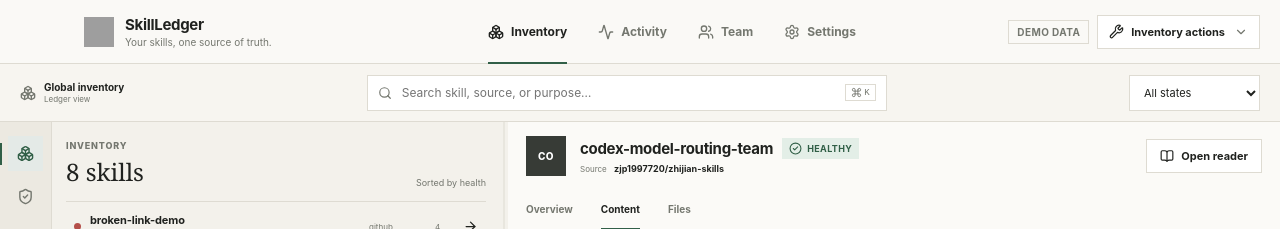
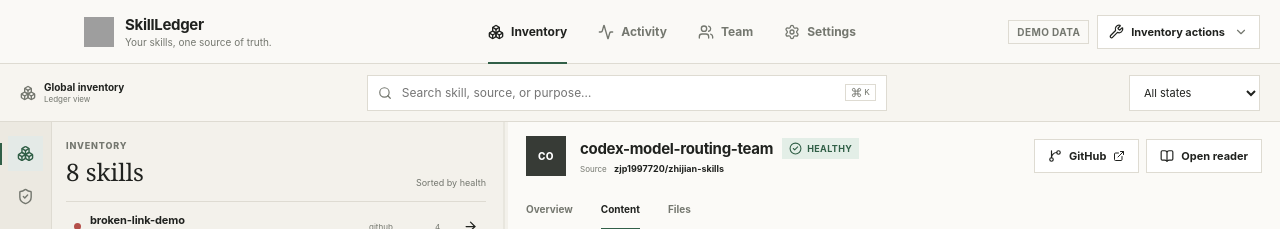
Before and after one commit to terrytan95/skillledger, a React (Vite) app: page / in a window 1280 px wide. Shown: the top 229 px of the page. Built offline with nearby package versions, Linux system fonts and the light colour scheme; grey boxes are pictures that could not be loaded.

Commit message:
feat(ui): open skill source on GitHub

```diff
--- a/electron/ipc-contract.ts
+++ b/electron/ipc-contract.ts
@@ -22,6 +22,7 @@
   previewExternalSkill: 'skillledger:external:preview',
   installExternalSkill: 'skillledger:external:install',
   deleteSkill: 'skillledger:skill:delete',
+  openSkillSource: 'skillledger:skill:open-source',
   checkSourceUpdates: 'skillledger:source:check-updates',
   exportInventory: 'skillledger:inventory:export',
   reconcilePreview: 'skillledger:reconcile:preview',
@@ -52,6 +53,7 @@
   previewExternalSkill: { args: [url: string]; result: ExternalSkillPreview }
   installExternalSkill: { args: [planId: string]; result: ApplyResult }
   deleteSkill: { args: [skillId: string]; result: ApplyResult }
+  openSkillSource: { args: [skillId: string]; result: void }
   checkSourceUpdates: { args: []; result: SourceUpdateSnapshot }
   exportInventory: { args: []; result: InventoryExportResult }
   reconcilePreview: { args: [request?: ReconcileRequest]; result: ReconciliationPreview }
@@ -88,6 +90,7 @@
   previewExternalSkill: IpcMethod<'previewExternalSkill'>
   installExternalSkill: IpcMethod<'installExternalSkill'>
   deleteSkill: IpcMethod<'deleteSkill'>
+  openSkillSource: IpcMethod<'openSkillSource'>
   checkSourceUpdates: IpcMethod<'checkSourceUpdates'>
   exportInventory: IpcMethod<'exportInventory'>
   getAppVersion: IpcMethod<'appVersion'>
--- a/electron/main.ts
+++ b/electron/main.ts
@@ -150,6 +150,12 @@
   handleIpc('previewExternalSkill', (value) => reconciler.previewExternalSkill(parseExternalSkillUrl(value)))
   handleIpc('installExternalSkill', (value) => reconciler.apply(parseOpaqueId(value)))
   handleIpc('deleteSkill', (value) => reconciler.deleteSkill(parseSkillId(value)))
+  handleIpc('openSkillSource', async (value) => {
+    const skillId = parseSkillId(value)
+    const skill = (await reconciler.scan()).skills.find((entry) => entry.id === skillId)
+    if (!skill?.sourcePin || !skill.sourceUrl) throw new Error('Skill has no pinned GitHub source')
+    await shell.openExternal(skill.sourceUrl)
+  })
   handleIpc('checkSourceUpdates', async () => {
     const snapshot = await reconciler.scan()
     const pins = Object.fromEntries(
--- a/electron/preload.ts
+++ b/electron/preload.ts
@@ -23,6 +23,7 @@
   previewExternalSkill: (url) => invoke('previewExternalSkill', url),
   installExternalSkill: (planId) => invoke('installExternalSkill', planId),
   deleteSkill: (skillId) => invoke('deleteSkill', skillId),
+  openSkillSource: (skillId) => invoke('openSkillSource', skillId),
   checkSourceUpdates: () => invoke('checkSourceUpdates'),
   exportInventory: () => invoke('exportInventory'),
   getAppVersion: () => invoke('appVersion'),
--- a/src/InventoryWorkspace.tsx
+++ b/src/InventoryWorkspace.tsx
@@ -24,6 +24,7 @@
   Code2,
   Command,
   Eye,
+  ExternalLink,
   FileText,
   Folder,
   FolderOpen,
@@ -1048,6 +1049,16 @@
                 <span>{copy.source} <strong>{selected.source ?? copy.localOnly}</strong></span>
               </div>
               <div className="workbench-actions">
+                {selected.sourcePin && (
+                  <button
+                    className="secondary-button"
+                    onClick={() => void window.skillLedger?.openSkillSource(selected.id)}
+                    aria-label={copy.viewOnGitHub}
+                    title={copy.viewOnGitHub}
+                  >
+                    <GitBranch size={14} aria-hidden="true" />GitHub<ExternalLink size={12} aria-hidden="true" />
+                  </button>
+                )}
                 {canManage && (
                   <button className="secondary-button danger-button" onClick={onDelete} disabled={deleting}>
                     <Trash2 size={14} aria-hidden="true" />{deleting ? copy.deletingSkill : copy.deleteSkill}
--- a/src/i18n.ts
+++ b/src/i18n.ts
@@ -101,6 +101,7 @@
   availableIn: 'Available in',
   canonicalPath: 'Canonical path',
   agentDestinations: 'Agent destinations',
+  viewOnGitHub: 'View on GitHub',
   overview: 'Overview',
   content: 'Content',
   files: 'Files',
@@ -360,6 +361,7 @@
   availableIn: '可用于',
   canonicalPath: '标准路径',
   agentDestinations: '个 Agent 目标',
+  viewOnGitHub: '在 GitHub 查看',
   overview: '概览',
   content: '内容',
   files: '文件',
```
